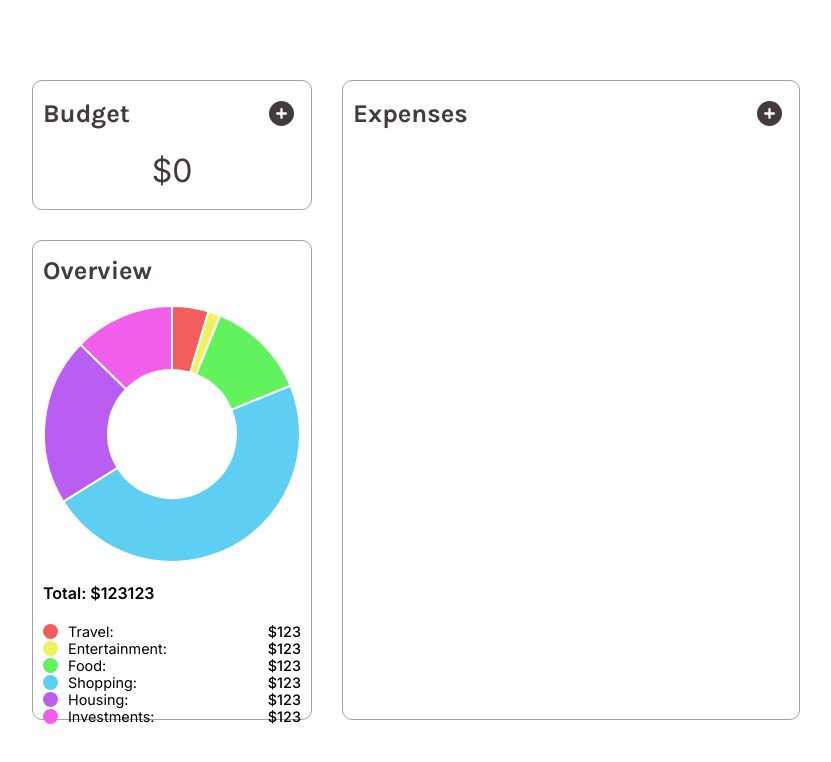
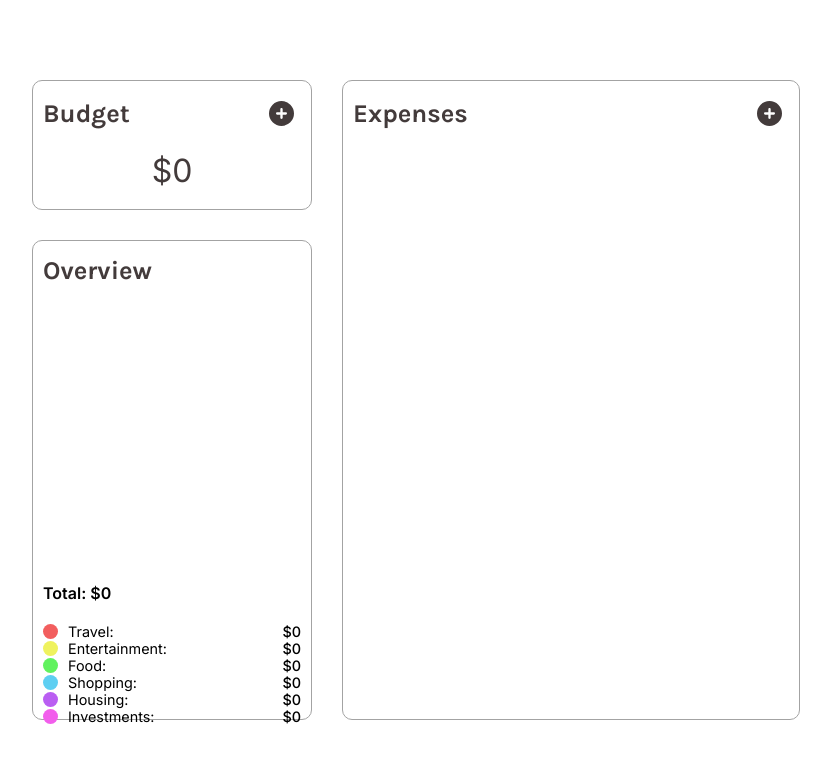
Before and after one commit to cateruu/expenses-tracker, a React (Create React App) app: page / in a window 1280 px wide. Shown: the top 762 px of the page, without its empty margins (224-1055 px from the left). Built offline with nearby package versions, Linux system fonts and the light colour scheme.

Commit message:
dynamic overview data

```diff
--- a/src/App.jsx
+++ b/src/App.jsx
@@ -1,17 +1,22 @@
 import React from 'react';
+import { useState } from 'react';
 import classes from './css/app.module.css';
+// helper functions
+import { getCategories } from './getCategories';
 // components
 import Budget from './components/Budget';
 import Overview from './components/Overview';
 import Expenses from './components/Expenses';
 
 const App = () => {
+  const [categories, setCategories] = useState(getCategories());
+
   return (
     <div className={classes.container}>
       <main className={classes.main}>
         <Budget />
         <Expenses />
-        <Overview />
+        <Overview categories={categories} />
       </main>
     </div>
   );
--- a/src/components/Overview.jsx
+++ b/src/components/Overview.jsx
@@ -4,41 +4,16 @@ import { nanoid } from 'nanoid';
 import { Chart as ChartJS, ArcElement, Tooltip, Legend } from 'chart.js';
 import { Doughnut } from 'react-chartjs-2';
 
-const labels = [
-  {
-    category: 'Travel',
-    color: '#F25E5E',
-  },
-  {
-    category: 'Entertainment',
-    color: '#EFF25E',
-  },
-  {
-    category: 'Food',
-    color: '#61F25E',
-  },
-  {
-    category: 'Shopping',
-    color: '#5ECFF2',
-  },
-  {
-    category: 'Housing',
-    color: '#BA5EF2',
-  },
-  {
-    category: 'Investments',
-    color: '#F25EEC',
-  },
-];
+ChartJS.register(ArcElement, Tooltip, Legend);
 
-ChartJS.register(ArcElement, Tooltip, Legend);
+const Overview = (props) => {
   const data = {
-  labels: labels.map((label) => label.category),
+    labels: props.categories.map((category) => category.category),
     datasets: [
       {
         label: 'Spent this month',
-      data: [12, 4, 33, 123, 55, 33],
-      backgroundColor: labels.map((label) => label.color),
+        data: props.categories.map((category) => category.amount),
+        backgroundColor: props.categories.map((category) => category.color),
       },
     ],
   };
@@ -59,26 +34,32 @@ const options = {
     },
   };
 
-const Overview = () => {
-  const labelElements = labels.map((label) => {
+  const categoryElements = props.categories.map((category) => {
     const style = {
-      backgroundColor: label.color,
+      backgroundColor: category.color,
     };
 
     return (
       <div key={nanoid()} className={classes.legendItem}>
         <div className={classes.color} style={style}></div>
-        <p>{label.category}:</p>
-        <p className={classes.amount}>$123</p>
+        <p>{category.category}:</p>
+        <p className={classes.amount}>${category.amount}</p>
       </div>
     );
   });
+
+  const calculateTotalSpent = () => {
+    let total = 0;
+    props.categories.forEach((category) => (total += category.amount));
+
+    return total;
+  };
   return (
     <section className={classes.overview}>
       <h2 className={classes.header}>Overview</h2>
       <Doughnut data={data} options={options} />
-      <p className={classes.total}>Total: $123123</p>
-      <div className={classes.legend}>{labelElements}</div>
+      <p className={classes.total}>Total: ${calculateTotalSpent()}</p>
+      <div className={classes.legend}>{categoryElements}</div>
     </section>
   );
 };
--- /dev/null
+++ b/src/getCategories.js
@@ -0,0 +1,47 @@
+export const getCategories = () => {
+  const expenses = JSON.parse(localStorage.getItem('expenses'));
+  const categories = [
+    {
+      category: 'Travel',
+      color: '#F25E5E',
+      amount: 0,
+    },
+    {
+      category: 'Entertainment',
+      color: '#EFF25E',
+      amount: 0,
+    },
+    {
+      category: 'Food',
+      color: '#61F25E',
+      amount: 0,
+    },
+    {
+      category: 'Shopping',
+      color: '#5ECFF2',
+      amount: 0,
+    },
+    {
+      category: 'Housing',
+      color: '#BA5EF2',
+      amount: 0,
+    },
+    {
+      category: 'Investments',
+      color: '#F25EEC',
+      amount: 0,
+    },
+  ];
+
+  if (expenses) {
+    expenses.forEach((expense) => {
+      categories.forEach((category) => {
+        if (expense.category === category.category) {
+          category.amount += +expense.amount;
+        }
+      });
+    });
+  }
+
+  return categories;
+};
```
Lines whose indentation alone changed are shown as unchanged.
